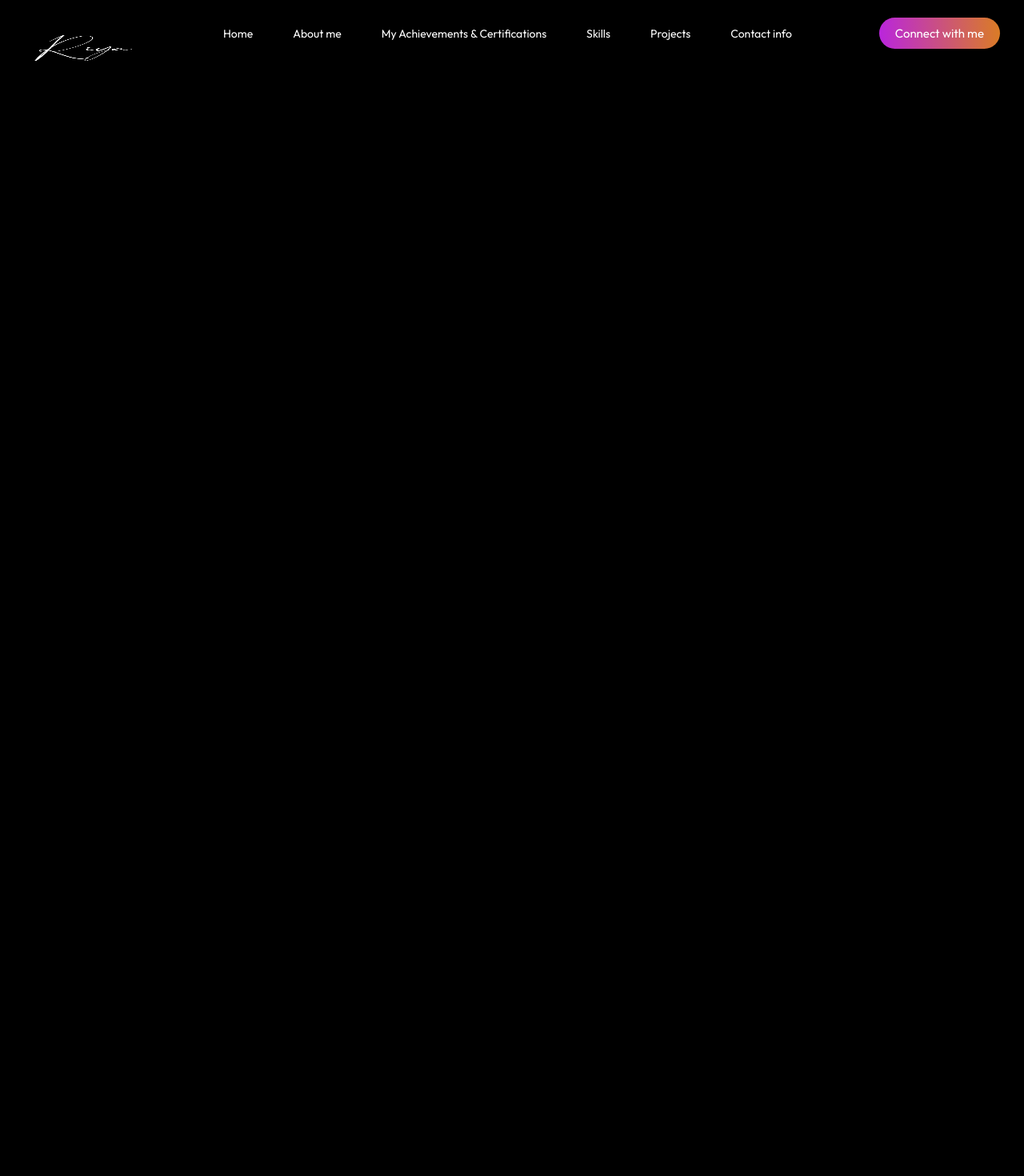
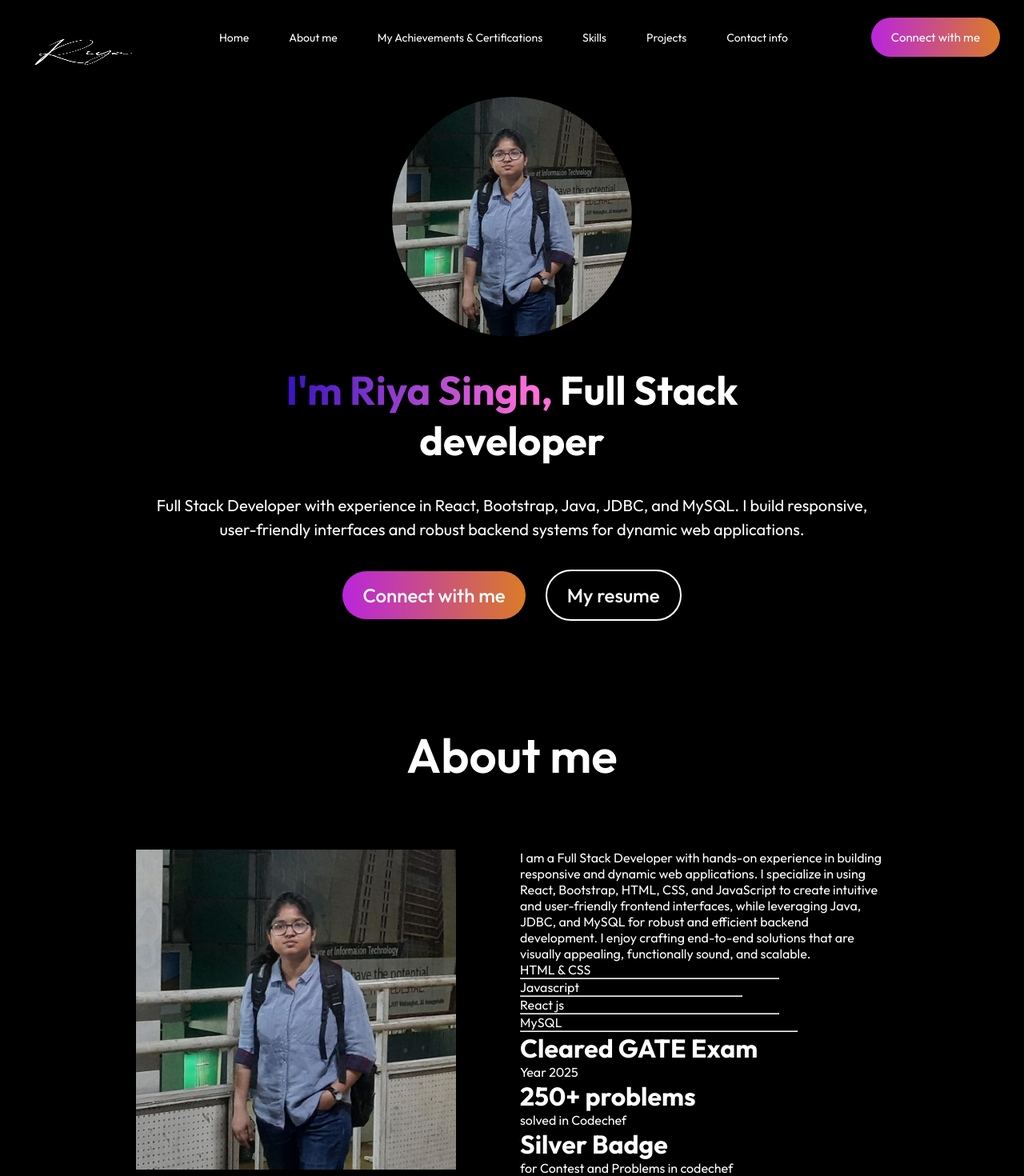
Before and after one commit to riyasingh49/Portfolio, a React (Vite) app: page / in a window 1280 px wide. Shown: the part 8-1478 px from the top of the page at 80% size. Before the commit the page ends 800 px from the top, so only its background shows below. Built offline with nearby package versions, Linux system fonts and the light colour scheme; the HTML template or start-up script is replaced by a standard one.

Commit message:
about section on going

```diff
--- a/src/App.jsx
+++ b/src/App.jsx
@@ -1,12 +1,14 @@
 import React from 'react'
 import Navbar from './components/Navbars/Navbar'
 import Hero from './components/Hero/Hero';
+import About from './components/About/About';
 
 function App() {
   return (
     <div>
      <Navbar />
      <Hero />
+     <About />
     </div>
   );
 }
--- /dev/null
+++ b/src/components/About/About.css
@@ -0,0 +1,24 @@
+.about{
+    display: flex;
+    flex-direction: column;
+    align-items: center;
+    justify-content: center;
+    gap: 80px;
+    margin: 80px 170px;
+}
+.about-title{
+    position: relative;
+}
+.about-title h1{
+    padding: 0px 30px;
+    font-size: 60px;
+    font-weight: 600;
+}
+.about-sections{
+    display: flex;
+    gap: 80px;
+}
+.about-left img{
+    width: 400px;
+    height: 400px;
+}
--- /dev/null
+++ b/src/components/About/About.jsx
@@ -0,0 +1,46 @@
+import React from 'react'
+import './About.css'
+import Riya from "../../assets/Riya.jpeg"
+import a from "../../assets/a.png"
+
+const About = () => {
+  return (
+    <div className='about'>
+        <div className="about-title">
+            <h1>About me</h1>
+        </div>
+        <div className="about-sections">
+            <div className="about-left">
+                <img src={Riya} alt="" />
+            </div>
+            <div className="about-right">
+                <div className="about-para">
+                    <p>I am a Full Stack Developer with hands-on experience in building responsive and dynamic web applications. I specialize in using React, Bootstrap, HTML, CSS, and JavaScript to create intuitive and user-friendly frontend interfaces, while leveraging Java, JDBC, and MySQL for robust and efficient backend development. I enjoy crafting end-to-end solutions that are visually appealing, functionally sound, and scalable.</p>
+                </div>
+                <div className="about-skills">
+                    <div className="about-skill"><p>HTML & CSS</p> <hr style={{width:"70%"}}/></div>
+                    <div className="about-skill"><p>Javascript</p><hr style={{width:"60%"}}/></div>
+                    <div className="about-skill"><p>React js</p><hr style={{width:"70%"}}/></div>
+                    <div className="about-skill"><p>MySQL</p><hr style={{width:"75%"}}/></div>
+                </div>
+                <div className="about-achievement">
+                    <h1>Cleared GATE Exam</h1>
+                    <p>Year 2025</p>
+                </div>
+                <div className="about-achievement">
+                    <h1>250+ problems</h1>
+                    <p>solved in Codechef</p>
+                </div>
+                <div className="about-achievement">
+                    <h1>Silver Badge</h1>
+                    <p>for Contest and Problems in codechef</p>
+                </div>
+            </div>
+        </div>
+
+
+    </div>
+  )
+}
+
+export default About
--- a/src/components/Hero/Hero.css
+++ b/src/components/Hero/Hero.css
@@ -0,0 +1,57 @@
+.Hero{
+    display: flex;
+    align-items: center;
+    flex-direction: column;
+    gap: 35px;
+}
+.Hero img{
+    margin-top: 20px;
+    width: 300px;
+    height: 300px;
+    border-radius: 50%;
+    object-fit: cover;
+}
+.Hero h1{
+    text-align: center;
+    width: 50%;
+    font-size: 50px;
+}
+.Hero h1 span{
+    background: linear-gradient(270deg, #FF6FD8 10%, #3813C2 100%);
+    background-clip: text;
+    -webkit-background-clip: text;
+    -webkit-text-fill-color: transparent;
+}
+.Hero p{
+    width: 70%;
+    text-align: center;
+    font-size: 20px;
+    line-height: 30px;
+}
+.Hero-action{
+    display: flex;
+    align-items: center;
+    gap: 25px;
+    font-size: 24px;
+    font-weight: 500;
+    margin-bottom: 50px;
+}
+.Hero-connect{
+    padding: 15px 25px;
+    border-radius: 50px;
+    /* background: linear-gradient(270deg, #FF6FD8 10%, #3813C2 100%); */
+    background: linear-gradient(267deg,#DA7C25 0.36%, #B923E1 102.01%);
+    cursor: pointer;
+}
+.Hero-resume{
+    padding: 15px 25px;
+    border-radius: 50px;
+    border: 2px solid white;
+    cursor: pointer;
+}
+.Hero-connect:hover{
+    border: 2px solid white;
+}
+.Hero-resume:hover{
+    border: 2px solid #B415FF;
+}
--- a/src/components/Hero/Hero.jsx
+++ b/src/components/Hero/Hero.jsx
@@ -1,9 +1,16 @@
 import React from 'react'
 import './Hero.css'
+import Riya from '../../assets/Riya.jpeg'
 function Hero() {
     return (
         <div className='Hero'>
-
+            <img src={Riya} alt="High Quality" />
+            <h1><span>I'm Riya Singh, </span>Full Stack developer</h1>
+            <p>Full Stack Developer with experience in React, Bootstrap, Java, JDBC, and MySQL. I build responsive, user-friendly interfaces and robust backend systems for dynamic web applications.</p>
+            <div className="Hero-action">
+                <div className="Hero-connect">Connect with me</div>
+                <div className="Hero-resume">My resume</div>
+            </div>
         </div>
     );
 }
--- a/src/components/Navbars/Navbar.css
+++ b/src/components/Navbars/Navbar.css
@@ -17,7 +17,7 @@
 }
 .nav-connect{
   margin : 30px;
-  padding: 10px 20px;
+  padding: 15px 25px;
   border-radius: 50px;
   background: linear-gradient(267deg,#DA7C25 0.36%, #B923E1 102.01%);
   font-size: 15px;
```
Also changed, not shown: src/assets/Riya.jpeg (added), src/assets/a.png (added).
